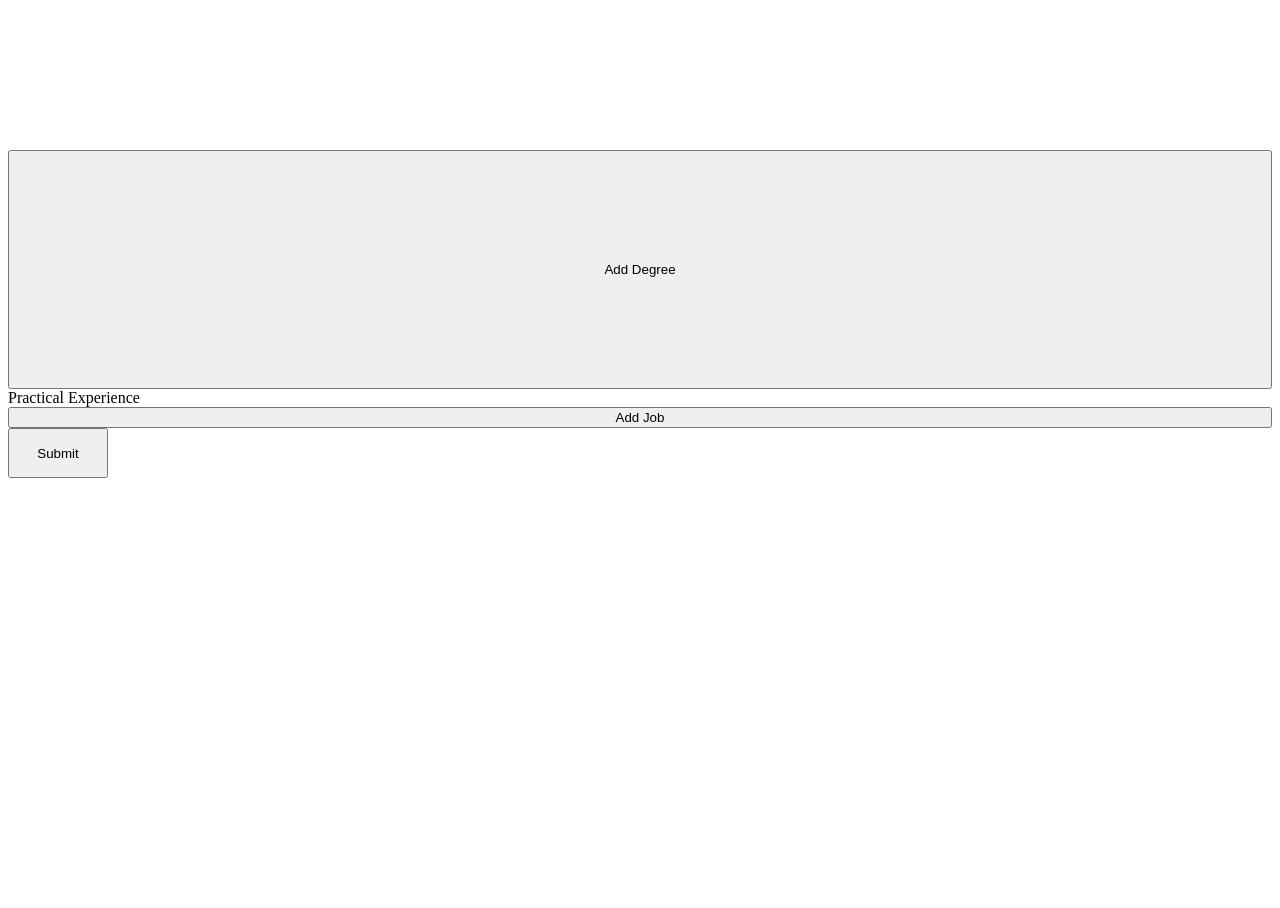
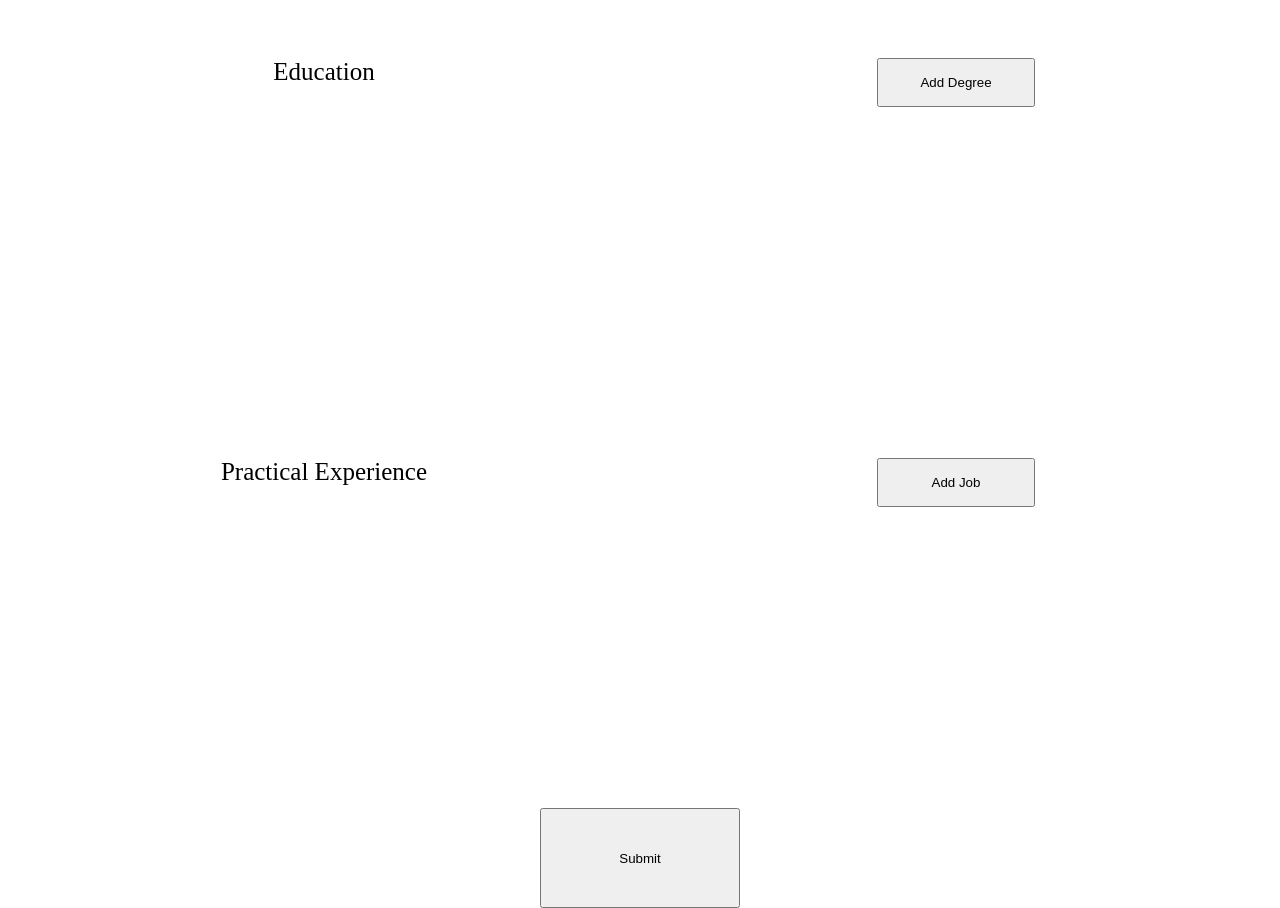
Before and after one commit to Stephens37/cv-application, a React (Vite) app: page / in a window 1280 px wide. Shown: the part 380-1288 px from the top of the page. Before the commit the page ends 858 px from the top, so only its background shows below. Built offline with nearby package versions, Linux system fonts and the light colour scheme.

Commit message:
'Complete basic input style structure'

```diff
--- a/src/components/buttons.css
+++ b/src/components/buttons.css
@@ -13,6 +13,7 @@
   .buttonComp {
     grid-row: 2;
     grid-column: 2;
-    height: 50px;
-    width: 100px;
+    height: 100px;
+    width: 200px;
+    justify-self: center;
   }
--- a/src/components/buttons.jsx
+++ b/src/components/buttons.jsx
@@ -76,12 +76,12 @@ export default function Button() {
     }
 
     return (
-        <>
+        <div className='mainGrid'>
             <MainArea className='mainAreaComp'>
                 {info === 'input' ? <InputModules /> : <Preview />}
             </MainArea>
             <button className='buttonComp' onClick={changeDisplay}>{buttonText}</button>
-        </>
+        </div>
     );
 }
 
--- a/src/components/edu-info.css
+++ b/src/components/edu-info.css
@@ -1,3 +1,31 @@
+.eduGrid {
+    display: grid;
+    grid-template-columns: 1fr 1fr;
+    grid-template-rows: 2fr 8fr;
+}
+
+.eduExp {
+    grid-column: 1;
+    grid-row: 1;
+    justify-self: center;
+    font-size: 25px;
+    height: fit-content;
+    width: fit-content;
+}
+
+.addDegree {
+    grid-column: 2;
+    grid-row: 1;
+    justify-self: center;
+    height: 70%;
+    width: 25%;
+}
+
+.eduAreaGridChild {
+    grid-column: 1 / span 2;
+    grid-row: 2;
+}
+
 .eduArea {
     display: grid;
 }
--- a/src/components/edu-info.jsx
+++ b/src/components/edu-info.jsx
@@ -60,10 +60,12 @@ function AddNew () {
 
 export default function EduSection () {
     return (
-        <>
-            <div className='practicalExp'>Education</div>
+        <div className='eduGrid'>
+            <div className='eduExp'>Education</div>
             <AddNew></AddNew>
-            <EduArea></EduArea>
-        </>
+            <div className='eduAreaGridChild'>
+                <EduArea></EduArea>
+            </div>
+        </div>
     )
 }
--- a/src/components/input-modules.css
+++ b/src/components/input-modules.css
@@ -1,7 +1,8 @@
 .inputModules {
     display: grid;
     grid-template-columns: 1;
-    grid-template-rows: 2fr 1fr 2fr 5fr 5fr;
+    grid-template-rows: 1fr 1fr 2fr 5fr 5fr;
+    row-gap: 50px;
 }
 
 .inputTitle {
--- a/src/components/job-info.css
+++ b/src/components/job-info.css
@@ -0,0 +1,36 @@
+.jobGrid {
+    display: grid;
+    grid-template-columns: 1fr 1fr;
+    grid-template-rows: 2fr 8fr;
+}
+
+.practicalExp {
+    grid-column: 1;
+    grid-row: 1;
+    justify-self: center;
+    font-size: 25px;
+    height: fit-content;
+    width: fit-content;
+}
+
+.addJob {
+    grid-column: 2;
+    grid-row: 1;
+    justify-self: center;
+    height: 70%;
+    width: 25%;
+}
+
+.jobAreaGridChild {
+    grid-column: 1 / span 2;
+    grid-row: 2;
+}
+
+.jobArea {
+    display: grid;
+}
+
+.jobInfo {
+    display: flex;
+    justify-content: space-evenly;
+}
--- a/src/components/job-info.jsx
+++ b/src/components/job-info.jsx
@@ -70,10 +70,12 @@ function AddNew () {
 
 export default function JobSection () {
     return (
-        <>
+        <div className='jobGrid'>
             <div className='practicalExp'>Practical Experience</div>
             <AddNew></AddNew>
-            <JobArea></JobArea>
-        </>
+            <div className='jobAreaGridChild'>
+                <JobArea></JobArea>
+            </div>
+        </div>
     )
 }
```
